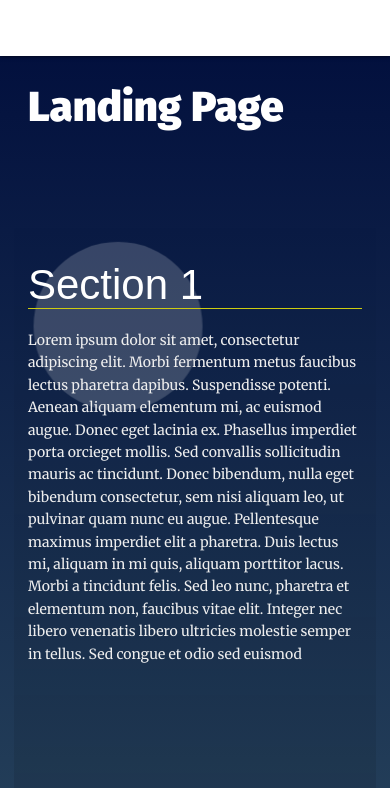
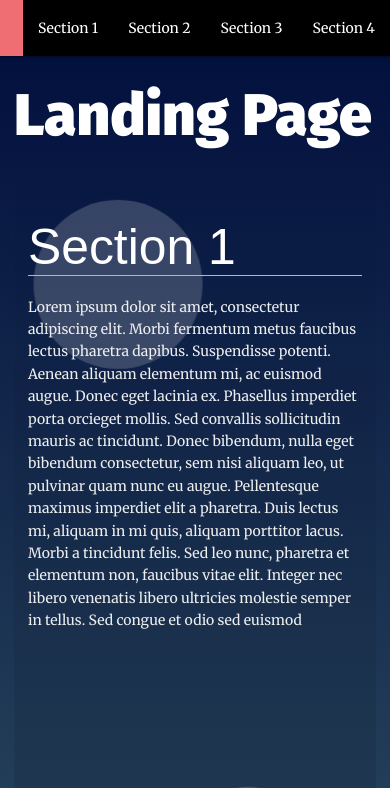
Before and after one commit to mail-ayman/Udacity-Web-project-landing-page, a plain HTML site: page index.html in a window 390 px wide. Shown: the top 788 px of the page. Drawn offline with nearby package versions, Linux system fonts and the light colour scheme.

Commit message:
[fix] Remove hiding of nav bar items in medium small screens till fixing the side bar nav

```diff
--- a/index.html
+++ b/index.html
@@ -15,6 +15,8 @@
     <script src="https://cdnjs.cloudflare.com/ajax/libs/materialize/1.0.0/js/materialize.min.js"></script>
     <!-- Load Styles -->
     <link href="css/styles.css" rel="stylesheet">
+    <!-- Compiled and minified CSS -->
+    <link rel="stylesheet" href="https://cdnjs.cloudflare.com/ajax/libs/materialize/1.0.0/css/materialize.min.css">
 
 </head>
 
@@ -22,13 +24,17 @@
     <!-- HTML Follows BEM naming conventions
   IDs are only used for sections to connect menu achors to sections -->
     <header class="page__header">
-        <nav class="navbar__menu">
-            <div class="nav-wrapper white">
-                <ul id="navbar__list" class="right hide-on-med-and-down">
+        <nav>
+            <div class="nav-wrapper ">
+                <ul id="navbar__list" class="right">
 
                 </ul>
             </div>
         </nav>
+
+        <ul id="sideBarId" class="sidenav">
+
+        </ul>
     </header>
     <main>
         <header class="main__hero">
@@ -45,6 +51,8 @@
     <footer class="page__footer">
         <p>&copy Udacity</p>
     </footer>
+    <!-- Compiled and minified JavaScript -->
+    <script src="https://cdnjs.cloudflare.com/ajax/libs/materialize/1.0.0/js/materialize.min.js"></script>
     <script src="js/app.js"></script>
 </body>
 
--- a/js/app.js
+++ b/js/app.js
@@ -42,7 +42,8 @@ function creatSectionsArea() {
     let i = 0;
 
     let sectionsarea = document.querySelector('.sectionsArea');
-    let navBarArea = document.querySelector('#navbar__list')
+    let navBarArea = document.querySelector('#navbar__list');
+    let sideBarArea = document.querySelector('#sideBarId');
     for (i = 0; i < numberOfSections; i++) {
         let sectionStructure =
             `<section id="section${i+1}" data-nav="Section ${i+1}" class="">
@@ -52,8 +53,10 @@ function creatSectionsArea() {
                  </div>
              </section>`
         let navItem = `<li class='navBarItemsClass black'><a>Section ${i+1}</a></li>`
+        let sideItem = `<li class='sideBarItemsClass black'><a>Section ${i+1}</a></li>`
         sectionsarea.innerHTML += sectionStructure;
         navBarArea.innerHTML += navItem;
+        sideBarArea.innerHTML += sideItem;
     }
 }
 
@@ -66,12 +69,12 @@ function fillSectionParagraphs() {
 }
 
 function addingEventListenters() {
+    // Scroll to anchor ID using scrollTO event
     const clickableItems = document.querySelectorAll(".navBarItemsClass");
     for (let i = 0; i < clickableItems.length; i++) {
         clickableItems[i].addEventListener("click", function() {
             var element_to_scroll_to = document.getElementById(`section${i+1}`);
             element_to_scroll_to.scrollIntoView({ behavior: 'smooth', block: 'start' });
-            getInviewElement();
         });
     }
 
@@ -85,7 +88,29 @@ function addingEventListenters() {
             }
         }
     });
+    document.addEventListener('DOMContentLoaded', function() {
+        var elems = document.querySelectorAll('.sidenav');
+        var instances = M.Sidenav.init(elems);
+        console.log("sidenav intit")
+    });
 }
+
+
+/**
+ * End Helper Functions
+ * Begin Main Functions
+ *
+ */
+function mainFunction() {
+    creatSectionsArea();
+    fillSectionParagraphs();
+    addingEventListenters();
+}
+
+// build the nav
+
+
+// Add class 'active' to section when near top of viewport
 
 function sectionInView(elem) {
     let bounderies = elem.getBoundingClientRect();
@@ -95,26 +120,7 @@ function sectionInView(elem) {
         (bounderies.right <= (window.innerWidth || document.documentElement.clientWidth))
     );
 };
-/**
- * End Helper Functions
- * Begin Main Functions
- *
- */
-function mainFunction() {
-    creatSectionsArea();
-    fillSectionParagraphs();
-    addingEventListenters();
 
-
-}
-
-// build the nav
-
-
-// Add class 'active' to section when near top of viewport
-
-
-// Scroll to anchor ID using scrollTO event
 
 
 /**
```
